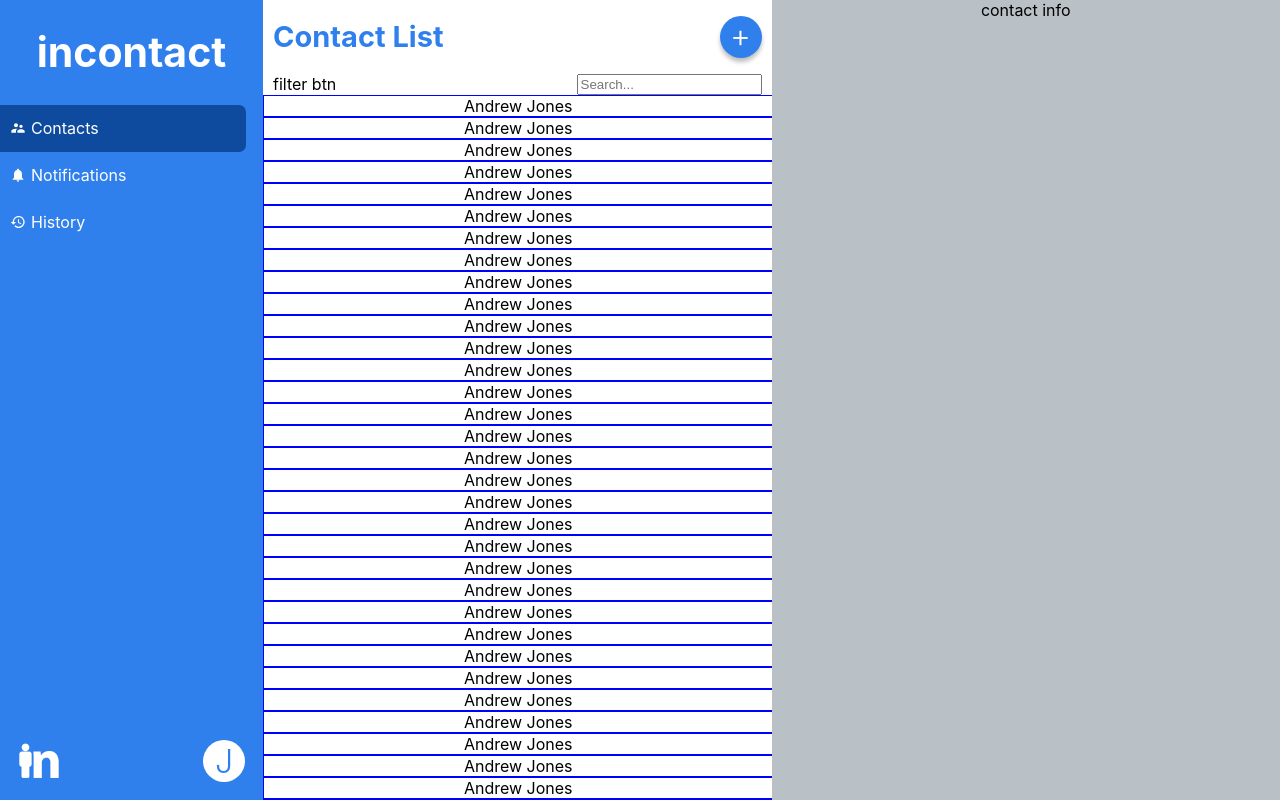
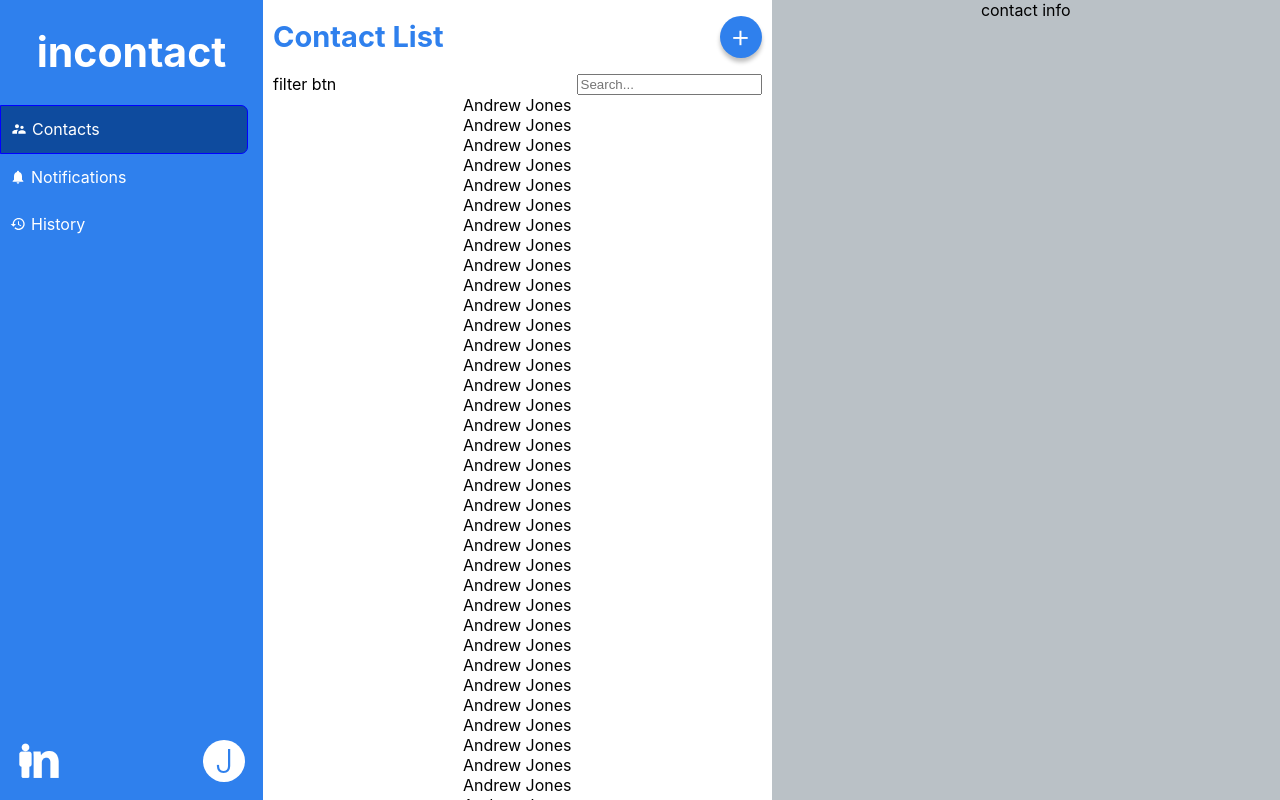
Before and after one commit to OpenSocialCSN/incontact-web, a React (Create React App) app: page / in a window 1280 px wide. Built offline with nearby package versions, Linux system fonts and the light colour scheme.

Commit message:
select contact behavior

```diff
--- a/src/App.jsx
+++ b/src/App.jsx
@@ -6,7 +6,8 @@
 const FAKE_CONTACTS = [];
 for (let i = 0; i < 40; i++) {
   FAKE_CONTACTS.push({
-    displayName: "Andrew Jones"
+    displayName: "Andrew Jones",
+    id: i
   });
 }
 
--- a/src/components/screens/contacts/ContactsScreen.jsx
+++ b/src/components/screens/contacts/ContactsScreen.jsx
@@ -4,6 +4,7 @@
 
 export default function ContactsScreen({ contacts = [] }) {
   const [selectedContact, selectContact] = useState(null);
+  const selectedContactId = selectedContact && selectedContact.id;
 
   return (
     <div className="ContactsScreen">
@@ -16,14 +17,36 @@
           <span>filter btn</span>
           <input type="text" placeholder="Search..." />
         </span>
-        {contacts &&
-          contacts.map((c, i) => <ContactListItem key={i} contact={c} />)}
+        <ContactList
+          contacts={contacts}
+          selectContact={selectContact}
+          selectedContactId={selectedContactId}
+        />
       </div>
       <div className="Contacts-contactInfoColumn">contact info</div>
     </div>
   );
 }
 
-const ContactListItem = ({ contact, selectContact, is }) => (
-  <div className="ContactListItem">{contact.displayName}</div>
+const ContactList = ({ contacts, selectContact, selectedContactId }) => {
+  return (
+    contacts &&
+    contacts.map((c, i) => (
+      <ContactListItem
+        key={i}
+        contact={c}
+        selectContact={selectContact}
+        isActive={selectedContactId === c.id}
+      />
+    ))
+  );
+};
+
+const ContactListItem = ({ contact, selectContact, isActive }) => (
+  <div
+    className={`ContactListItem${isActive ? " active" : ""}`}
+    onClick={() => selectContact(contact)}
+  >
+    {contact.displayName}
+  </div>
 );
--- a/src/components/screens/contacts/styles/ContactsScreen.scss
+++ b/src/components/screens/contacts/styles/ContactsScreen.scss
@@ -6,10 +6,6 @@
     // columns
     width: 100%;
   }
-}
-
-.ContactListItem {
-  border: 1px solid blue;
 }
 
 .Contacts-listColumn {
@@ -50,3 +46,9 @@
 .Contacts-contactInfoColumn {
   background-color: #bac1c6;
 }
+
+.ContactListItem {
+}
+.active {
+  border: 1px solid blue;
+}
```
